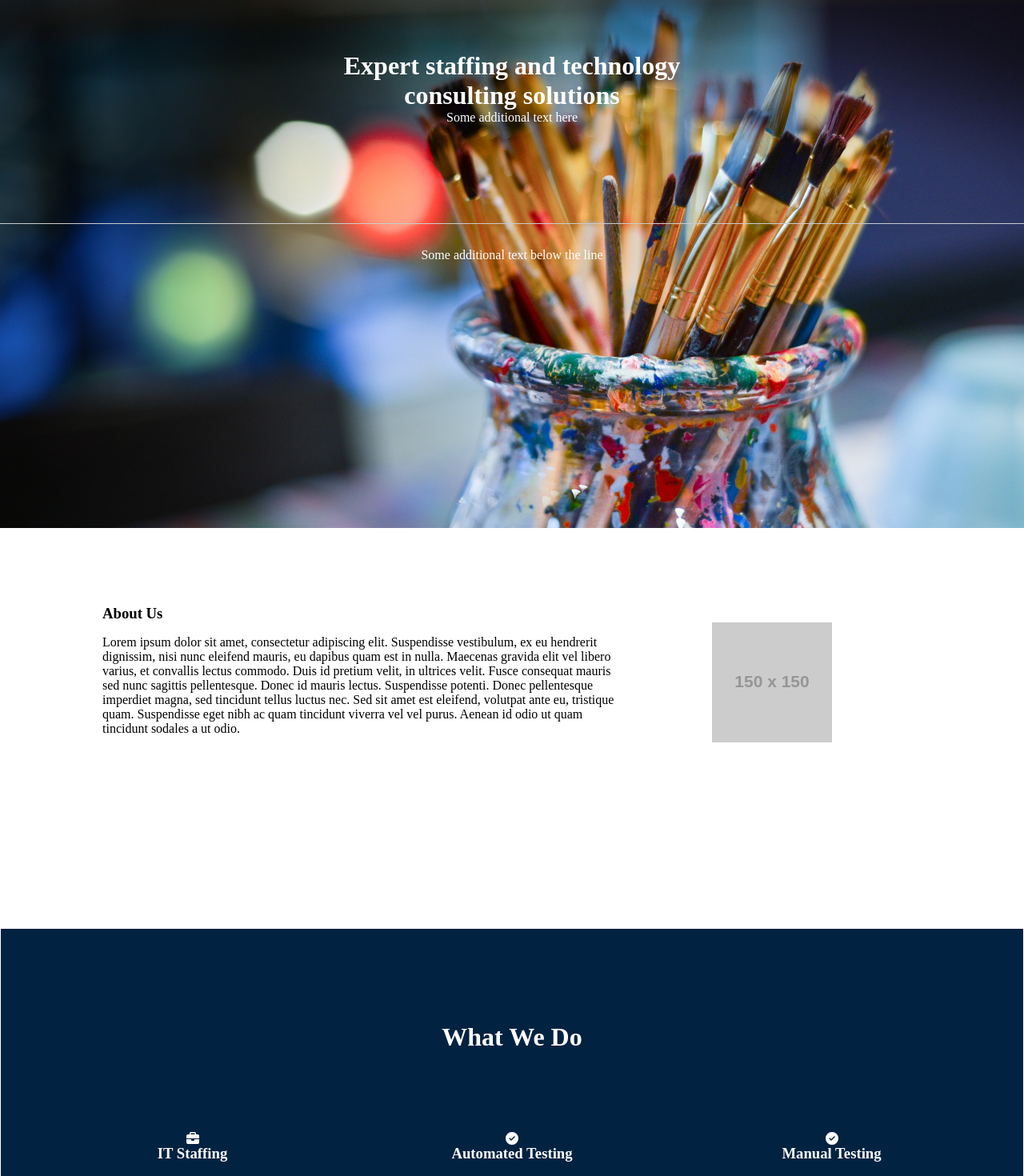
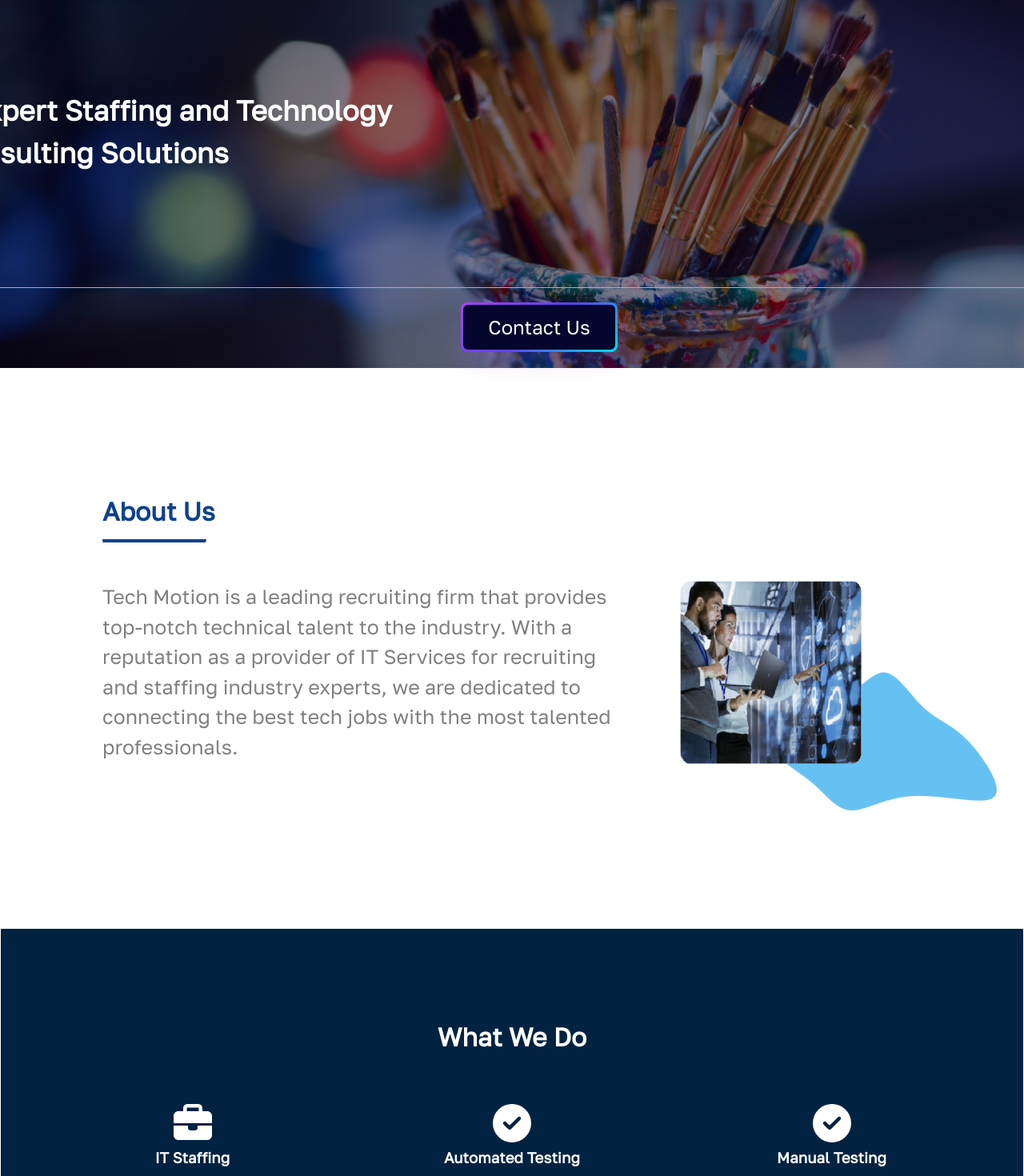
Before and after one commit to logsyc/Website, a React (Create React App) app in the folder my-app/: page / in a window 1280 px wide. Shown: the part 140-1610 px from the top of the page at 80% size. Built offline with nearby package versions, Linux system fonts and the light colour scheme.

Commit message:
About us and the header

```diff
--- a/my-app/package.json
+++ b/my-app/package.json
@@ -13,6 +13,8 @@
     "react": "^18.2.0",
     "react-dom": "^18.2.0",
     "react-scripts": "^5.0.1",
+    "react-scroll-to-bottom": "^4.2.0",
+    "react-scroll-to-top": "^3.0.0",
     "web-vitals": "^2.1.4"
   },
   "scripts": {
--- a/my-app/src/App.js
+++ b/my-app/src/App.js
@@ -1,9 +1,10 @@
 import React from "react";
 import "./index.css";
-import headerIMG from "./images/img1.jpg";
+import ScrollToTop from "react-scroll-to-top";
+import sideImg from "./images/big.png";
 import logo from "./images/logo.png";
 import { FontAwesomeIcon } from '@fortawesome/react-fontawesome';
-import { faBriefcase, faCheckCircle, faBullseye, faCogs, faGraduationCap} from '@fortawesome/free-solid-svg-icons';
+import { faBriefcase, faCheckCircle, faBullseye, faCogs, faGraduationCap } from '@fortawesome/free-solid-svg-icons';
 function App() {
   return (
     <>
@@ -48,68 +49,61 @@ function App() {
         <div class="header-image">
 
           <div class="text-overlay">
-            <h1>Expert staffing and technology <br></br>
-              consulting solutions</h1>
-            <p>Some additional text here</p>
+            <h1><span className="Animate">E</span>xpert Staffing and Technology <br></br>
+              Consulting Solutions</h1>
           </div>
-          <hr class="header-line" />
+          <hr class="header-line"></hr>
           <div class="header-text">
-            <p>Some additional text below the line</p>
+            <a href="#footer"><button class="button-64" role="button"><span class="text">Contact Us</span></button></a>
           </div>
         </div>
       </header>
 
       <div className="second_page">
         <h3>About Us</h3>
-        <p style={{ color: "black", paddingLeft: "8rem", paddingTop: "1rem", maxWidth: "50%", display: "inline-block" }}>
-          Lorem ipsum dolor sit amet, consectetur adipiscing elit. Suspendisse vestibulum,
-          ex eu hendrerit dignissim, nisi nunc eleifend mauris, eu dapibus quam est in nulla.
-          Maecenas gravida elit vel libero varius, et convallis lectus commodo. Duis id
-          pretium velit, in ultrices velit. Fusce consequat mauris sed nunc sagittis
-          pellentesque. Donec id mauris lectus. Suspendisse potenti. Donec pellentesque
-          imperdiet magna, sed tincidunt tellus luctus nec. Sed sit amet est eleifend,
-          volutpat ante eu, tristique quam. Suspendisse eget nibh ac quam tincidunt viverra
-          vel vel purus. Aenean id odio ut quam tincidunt sodales a ut odio.
+        <hr className="underline"></hr>
+        <p style={{fontSize:25, color: "grey", paddingLeft: "8rem", paddingTop: "3rem", maxWidth: "50%", display: "inline-block", lineHeight: 1.5 }}>
+        Tech Motion is a leading recruiting firm that provides top-notch technical talent to the industry. With a reputation as a provider of IT Services for recruiting and staffing industry experts, we are dedicated to connecting the best tech jobs with the most talented professionals.
         </p>
-        <img src="https://via.placeholder.com/150" alt="placeholder" style={{ float: "right", paddingRight: "15rem" }} />
+        <img src={sideImg} alt="placeholder" style={{ float: "right", paddingRight: "1rem" }} />
       </div>
 
       <div className="third_page">
-  <h1 style={{textAlign: "center", paddingTop: "6rem"}}>What We Do</h1>
+        <h1 style={{ textAlign: "center", paddingTop: "6rem" }}>What We Do</h1>
         <div className="placeholder-wrapper">
           <div className="placeholder">
 
-      <FontAwesomeIcon icon={faBriefcase} />
+            <FontAwesomeIcon icon={faBriefcase} className="fa-solid fa-camera fa-3x" />
             <h3>IT Staffing</h3>
             <p>TechMotion has extensive capabilities in the IT staffing and consulting landscape.</p>
           </div>
           <div className="placeholder">
 
-      <FontAwesomeIcon icon={faCheckCircle} />
+            <FontAwesomeIcon icon={faCheckCircle} className="fa-solid fa-camera fa-3x" />
             <h3>Automated Testing</h3>
             <p>Automated and Manual testing services to ensure great user experience for any product.</p>
           </div>
           <div className="placeholder">
 
-      <FontAwesomeIcon icon={faCheckCircle} />
+            <FontAwesomeIcon icon={faCheckCircle} className="fa-solid fa-camera fa-3x" />
             <h3>Manual Testing</h3>
             <p>Automated and Manual testing services to ensure great user experience for any product.</p>
           </div>
           <div className="placeholder">
 
-      <FontAwesomeIcon icon={faBullseye} />
+            <FontAwesomeIcon icon={faBullseye} className="fa-solid fa-camera fa-3x" />
             <h3>Opportunities</h3>
             <p>Find & capture career opportunities in the IT industry to frame a successful career.</p>
           </div>
           <div className="placeholder">
 
-      <FontAwesomeIcon icon={faCogs} />
+            <FontAwesomeIcon icon={faCogs} className="fa-solid fa-camera fa-3x" />
             <h3>Consulting</h3>
             <p>TechMotion has extensive capabilities in the IT staffing and consulting landscape.</p>
           </div>
           <div className="placeholder">
 
-      <FontAwesomeIcon icon={faGraduationCap} />
+            <FontAwesomeIcon icon={faGraduationCap} className="fa-solid fa-camera fa-3x" />
             <h3>Training</h3>
             <p>Upskill yourself with latest IT courses and stay ahead in the competition.</p>
           </div>
@@ -119,8 +113,9 @@ function App() {
 
 
 
-      <footer className="App-footer">
-        <img src={logo} alt="Logo" className="ft-logo"/>
+      <footer id = "footer" className="App-footer">
+        <ScrollToTop />
+        <img src={logo} alt="Logo" className="ft-logo" />
         <div className="App-footer-row">
 
           <div className="App-footer-col1">
--- a/my-app/src/index.css
+++ b/my-app/src/index.css
@@ -1,7 +1,8 @@
+@import url('https://fonts.googleapis.com/css2?family=Golos+Text&display=swap');
 * {
   margin: 0;
   padding: 0;
-  font-family: 'Times New Roman', Times, serif;
+  font-family: 'Golos Text', sans-serif;
 }
 .navbar-brand {
   position: absolute;
@@ -19,7 +20,7 @@
 }
 .navbar-nav li a {
   color: white;
-  font-size: 25px; /* adjust the size as desired */
+  font-size: 20px; /* adjust the size as desired */
   text-decoration: none; /* remove underline */
   padding-right: 100px;
 }
@@ -38,6 +39,8 @@
     justify-content: center;
   }
 }
+
+/*Header starts*/
 .header-logo {
   position: static;
   top: 0;
@@ -48,16 +51,25 @@
 
 .home-header {
   position: relative; /* remove overflow: hidden */
-  height: 800px;
+  height: 600px;
   background-image: url('./images/img1.jpg'); /* add header image as background */
   background-size: cover;
   background-position: center;
 }
 
-.text-overlay h1{
-  justify-content: left;
+.home-header::before
+{
+  content: "";
+  position: absolute;
+    top: 0px;
+    right: 0px;
+    bottom: 0px;
+    left: 0px;
+  opacity: 0.8;
+  background-color: rgba(8, 2, 34, 0.63);
+}
 
-}
+
 nav {
   position: absolute;
   top: 0;
@@ -80,42 +92,124 @@ nav {
 .text-overlay {
   position: absolute;
   top: 50%;
-  left: 50%;
+  right: 40%;
   transform: translate(-50%, -50%);
   color: #fff;
-  text-align: center;
+  text-align: left;
   z-index: 1;
+}
+
+.text-overlay h1{
+  padding-top: 15%;
+  text-align: left;
+  font-size: 35px;
+  line-height: 150%;
+
+}
+
+.Animate{
+  font-size: 80px;
+  line-height: 70px;
 }
 
 .header-line {
   position: absolute;
-  bottom: 5rem;
+  bottom: 0rem;
   width: 100%;
   height: 1px;
   border: none;
-  background-color: #ccc;
+  background-color: #2fdef9;
   z-index: 1;
 }
 
 .header-text {
   position: absolute;
-  bottom: 2rem;
-  width: 100%;
+  bottom: -5rem;
+  left: 45%;
   text-align: center;
   z-index: 1;
   color: white;
+  align-items: center;
 }
 
+.header-text a{
+  text-decoration: none;
+}
+
+
+
+/* CSS */
+.button-64 {
+  align-items: center;
+  background-image: linear-gradient(144deg,#AF40FF, #5B42F3 50%,#00DDEB);
+  border: 0;
+  border-radius: 8px;
+  box-shadow: rgba(151, 65, 252, 0.2) 0 15px 30px -5px;
+  box-sizing: border-box;
+  color: #FFFFFF;
+  display: flex;
+  font-family: Phantomsans, sans-serif;
+  font-size: 20px;
+  justify-content: center;
+  line-height: 1em;
+  padding: 3px;
+  text-decoration: none;
+  user-select: none;
+  -webkit-user-select: none;
+  touch-action: manipulation;
+  white-space: nowrap;
+  cursor: pointer;
+}
+
+.button-64:active,
+.button-64:hover {
+  outline: 0;
+}
+
+.button-64 span {
+  background-color: rgb(5, 6, 45);
+  padding: 16px 24px;
+  border-radius: 6px;
+  width: 100%;
+  height: 100%;
+  transition: 300ms;
+}
+
+.button-64:hover span {
+  background: none;
+}
+
+@media (min-width: 768px) {
+  .button-64 {
+    font-size: 24px;
+    min-width: 196px;
+  }
+}
 /* TEMP: second page properties */
 .second_page {
-  height: 500px;
+  height: 700px;
   background-color: white;
 }
 
 .second_page h3 {
-  padding-top: 6rem;
+  padding-top: 10rem;
   padding-left: 8rem;
+  padding-bottom: 1rem;
+  color: #0e408b;
+  font-size: 2rem;
 }
+
+.second_page hr{
+  margin-left: 8rem;
+  max-width: 10%;
+  border-top: 4px solid #0e408b;
+
+}
+.second_page img{
+  width: 35%;
+
+}
+
 
 /* TEMP: third page */
 
@@ -131,6 +225,7 @@ nav {
   padding: 2rem;
   box-sizing: border-box; /* added box-sizing property */
 }
+
 
 .placeholder-wrapper {
   display: flex;
@@ -156,8 +251,14 @@ nav {
 
 .placeholder p {
   margin-top: 1rem;
-  font-size: 1.2rem;
+  font-size: 1rem;
+  line-height: 2rem;
 }
+
+.third_page h3{
+  margin-top: 0.5rem;
+}
+
 
 /*Footer begins*/
 .App-footer {
--- a/my-app/src/index.js
+++ b/my-app/src/index.js
@@ -7,7 +7,11 @@ import reportWebVitals from './reportWebVitals';
 const root = ReactDOM.createRoot(document.getElementById('root'));
 root.render(
   <React.StrictMode>
-    <App />
+
+    <App>
+
+    </App>
+
   </React.StrictMode>
 );
 
```
Also changed, not shown: my-app/src/images/big.png (added), 1 other file (tests, documents, lock files or other folders). Lines whose indentation alone changed are shown as unchanged.
